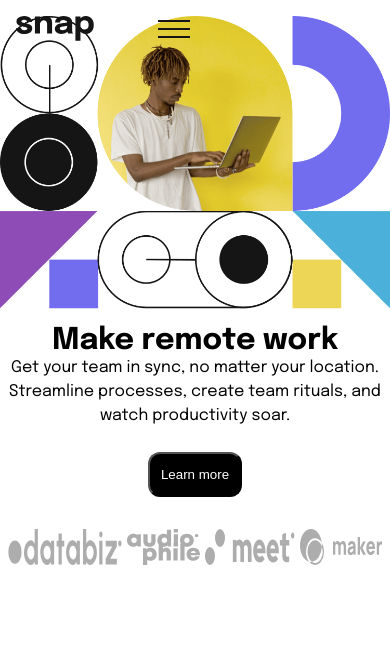
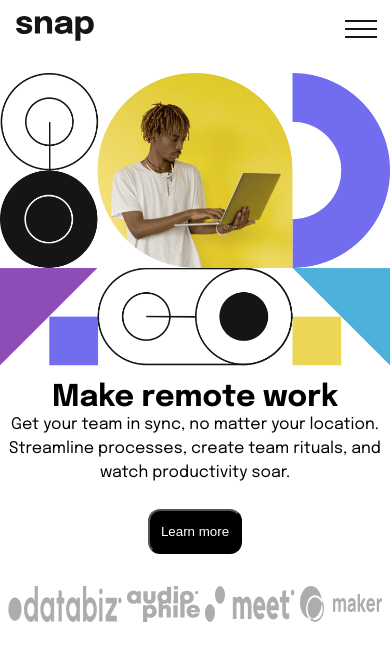
Before and after one commit to JohnsonSaka123/intro-section-with-dropdown-navigation-main, a plain HTML site: page index.html in a window 390 px wide. Drawn offline with Linux system fonts and the light colour scheme.

Commit message:
made overlfow to none

```diff
--- a/index.css
+++ b/index.css
@@ -176,7 +176,8 @@ main{
     overflow-x: none;
   }
   header{
-    position: fixed;
+    position: sticky;
+    width: 100vw;
   }
   .nav-links{
     display: none;
@@ -192,6 +193,7 @@ main{
     width: 100vw;
     padding: 0;
     gap: 0;
+    overflow : none;
   }
   .hero-section{
     padding-top: 1rem;
```
